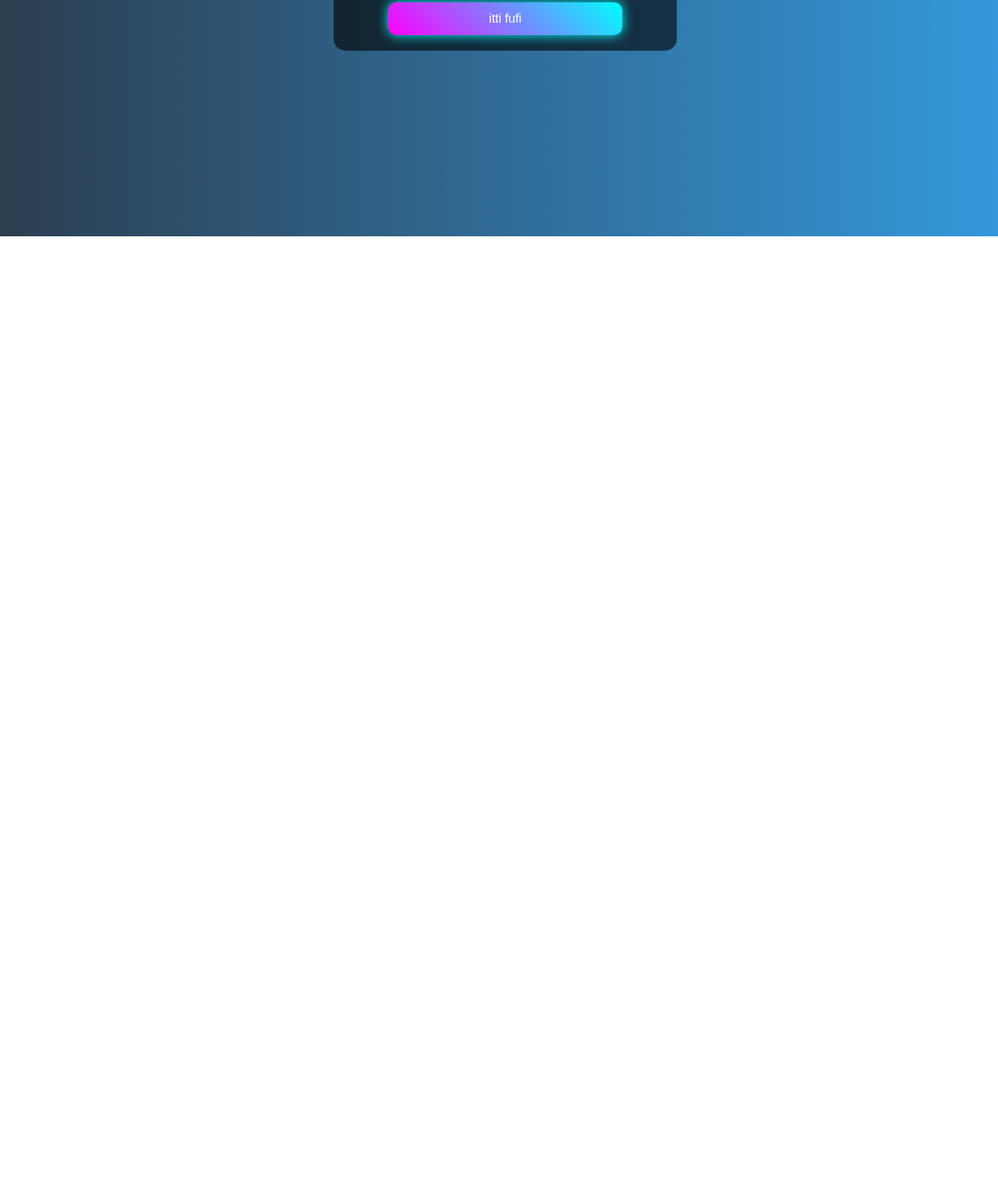
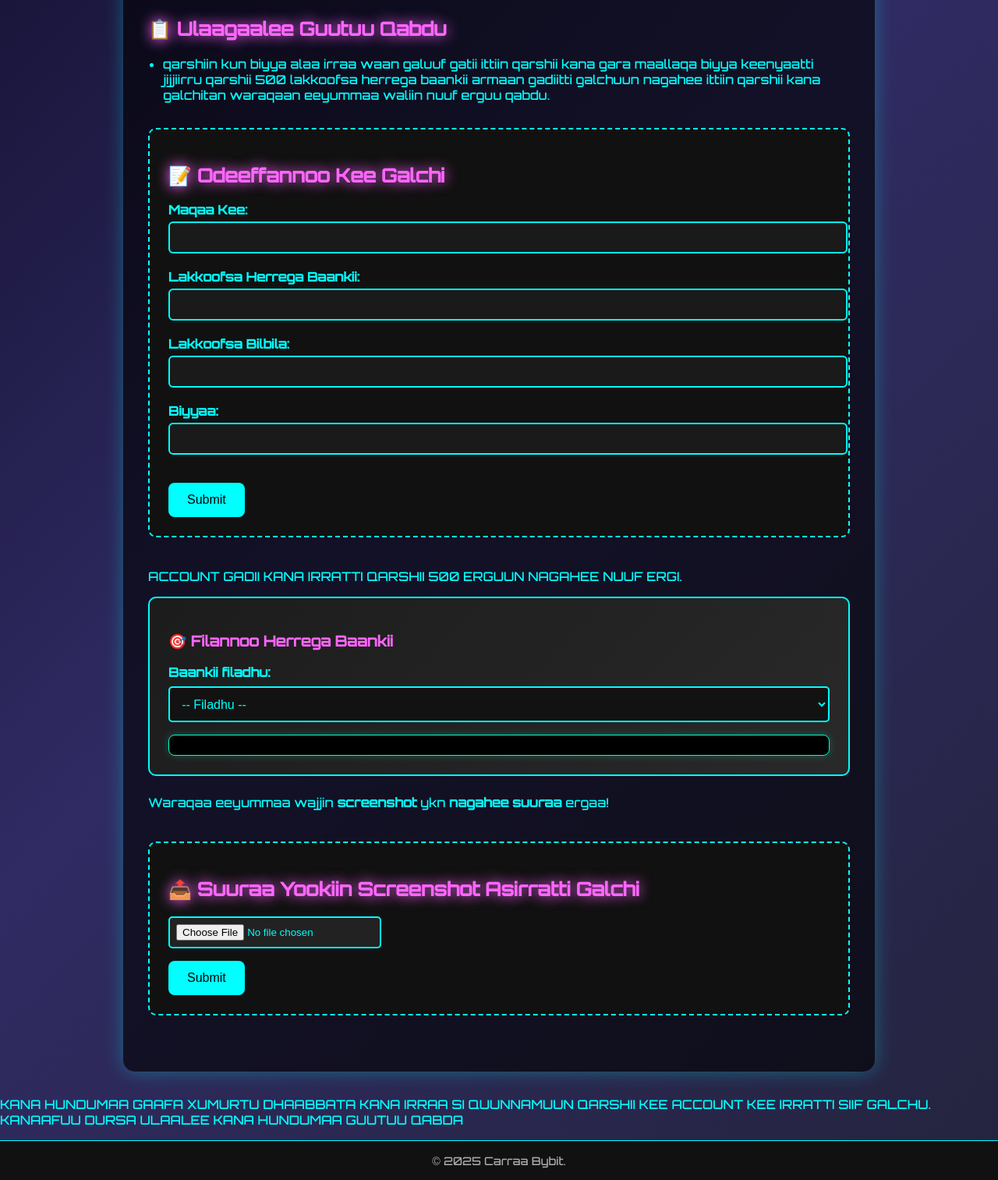
Before and after one commit to MoneyBirr/BybitBirr, a plain HTML site: page index.html in a window 1280 px wide. Shown: the part 513-2026 px from the top of the page at 78% size. Before the commit the page ends 816 px from the top, so only its background shows below. Drawn offline with Linux system fonts and the light colour scheme.

Commit message:
Add files via upload

```diff
--- a/index.html
+++ b/index.html
@@ -1,185 +1,307 @@
 <!DOCTYPE html>
-<html lang="en">
+<html lang="om">
 <head>
     <meta charset="UTF-8">
     <meta name="viewport" content="width=device-width, initial-scale=1.0">
-    <title>Futuristic User Verification</title>
+    <title>Carraa Addaa - Bybit</title>
+    <link href="https://fonts.googleapis.com/css2?family=Orbitron:wght@500&display=swap" rel="stylesheet">
     <style>
         body {
-            font-family: Arial, sans-serif;
+            margin: 0;
+            font-family: 'Orbitron', sans-serif;
+            background: linear-gradient(135deg, #0f0c29, #302b63, #24243e);
+            color: #00ffff;
+        }
+
+        header {
+            background: #0c0c0c;
+            padding: 2rem;
             text-align: center;
-            background: linear-gradient(to right, #2c3e50, #3498db);
-            color: white;
-            overflow: hidden;
-            display: flex;
-            justify-content: center;
-            align-items: center;
-            height: 100vh;
-            width: 100vw;
-            flex-direction: column;
+            border-bottom: 3px solid #00ffff;
         }
-        .container {
-            width: 90%;
-            max-width: 400px;
-            padding: 20px;
+
+        header h1 {
+            margin: 0;
+            font-size: 2.8rem;
+            color: #00ffff;
+            animation: pulse 3s infinite;
+        }
+
+        @keyframes pulse {
+            0%, 100% {
+                text-shadow: 0 0 5px #00ffff;
+            }
+            50% {
+                text-shadow: 0 0 20px #00ffff;
+            }
+        }
+
+        main {
+            max-width: 900px;
+            margin: 2rem auto;
             background: rgba(0, 0, 0, 0.6);
+            padding: 2rem;
             border-radius: 15px;
+            box-shadow: 0 0 25px rgba(0, 255, 255, 0.3);
+        }
+
+        section {
+            margin-bottom: 2.5rem;
+        }
+
+        h2 {
+            color: #ff66ff;
+            animation: glow 2s ease-in-out infinite alternate;
+        }
+
+        @keyframes glow {
+            from {
+                text-shadow: 0 0 10px #ff66ff;
+            }
+            to {
+                text-shadow: 0 0 25px #ff66ff;
+            }
+        }
+
+        .highlight {
+            color: #00ff99;
+            font-weight: bold;
+        }
+
+        ul {
+            padding-left: 1.2rem;
+        }
+
+        li {
+            margin-bottom: 0.5rem;
+        }
+
+        .colorful-bank {
+            background: linear-gradient(135deg, #1c1c1c, #292929);
+            border: 2px solid #00ffff;
+            border-radius: 10px;
+            padding: 1.5rem;
+            margin-top: 1rem;
+        }
+
+        .fancy-select {
+            width: 100%;
+            padding: 0.7rem;
+            margin-top: 0.5rem;
+            background: #121212;
+            color: #00ffff;
+            border: 2px solid #00ffff;
+            border-radius: 5px;
+            font-size: 1rem;
+            outline: none;
+        }
+
+        #accountNumber {
+            font-size: 1.3rem;
+            margin-top: 1rem;
+            color: #00ff99;
+            background-color: #000;
+            padding: 0.8rem;
+            border-radius: 8px;
+            border: 1px solid #00ffcc;
             text-align: center;
-            position: relative;
-            display: none;
-            flex-direction: column;
-            align-items: center;
+            box-shadow: 0 0 10px #00ffcc44;
         }
-        .active {
-            display: flex;
+
+        .upload-section {
+            background: #111;
+            padding: 1.5rem;
+            border-radius: 10px;
+            border: 2px dashed #00ffff;
+            margin-top: 2rem;
         }
-        .scanner, .eye-scanner {
-            width: 200%;
-            max-width: 320px;
-            margin-top: 20px;
-            padding: 20px;
-            background: black;
-            display: inline-block;
-            border-radius: 10px;
-            box-shadow: 0px 0px 20px cyan;
+
+        .upload-section input[type="file"] {
+            display: block;
+            margin-top: 1rem;
+            padding: 0.5rem;
+            background: #222;
+            color: #00ffff;
+            border: 2px solid #00ffff;
+            border-radius: 5px;
+        }
+
+        .upload-section button {
+            margin-top: 1rem;
+            background: #00ffff;
+            color: #000;
+            border: none;
+            padding: 0.8rem 1.5rem;
+            font-size: 1rem;
+            border-radius: 8px;
             cursor: pointer;
+            transition: background 0.3s ease;
         }
-        .scanner span {
-            display: block;
-            width: 100%;
-            height: 100px;
-            background: linear-gradient(to top, cyan, transparent);
+
+        .upload-section button:hover {
+            background: #00cccc;
         }
-        .eye-box {
-            display: inline-block;
-            width: 75px;
-            height: 50px;
-            border-radius: 50%;
-            background: white;
-            margin: 10px;
-        }
-        .hidden {
-            display: none;
-        }
-        .futuristic-btn {
-            padding: 12px 25px;
-            font-size: 16px;
-            color: white;
-            background: linear-gradient(45deg, #ff00ff, #00ffff);
-            border: none;
-            border-radius: 10px;
-            box-shadow: 0px 0px 15px #00ffff;
-            cursor: pointer;
-            transition: 0.3s;
-            margin-top: 20px;
-            width: 100%;
-            max-width: 300px;
-        }
-        @keyframes scan {
-            0% { transform: translateY(0); }
-            50% { transform: translateY(50px); }
-            100% { transform: translateY(0); }
-        }
-        @keyframes blink {
-            0%, 100% { background: white; }
-            50% { background: black; }
-        }
-        @keyframes dollarRain {
-            from { transform: translateY(-10%); }
-            to { transform: translateY(100vh); }
-        }
-        .dollar {
-            position: absolute;
-            top: -10%;
-            font-size: 30px;
-            color: gold;
-            animation: dollarRain 5s linear infinite;
+
+        footer {
+            text-align: center;
+            padding: 1rem;
+            color: #aaa;
+            background: #111;
+            border-top: 1px solid #00ffff;
+            font-size: 0.9rem;
         }
     </style>
 </head>
 <body>
-    <div class="container active" id="user-info">
-        <h2>Odeeffannoo kee guuti</h2>
-        <input type="text" id="full-name" placeholder="Maqaa Guutuu" style="width: 100%;"><br><br>
-        <input type="text" placeholder="Lakk Bilbilaa " style="width: 100%;"><br><br>
-        <input type="email" placeholder="Email" style="width: 100%;"><br><br>
-        <button class="futuristic-btn" onclick="nextSection('fingerprint')">itti fufi</button>
-    </div>
 
-    <div class="container" id="fingerprint">
-        <h2>Ashaaraa qubaa</h2>
-        <div class="scanner" onclick="startFingerprintScan()">
-            <h3>quba kee galchi</h3>
-            <span></span>
+<header>
+    <h1>🌐 Carraa Addaa Bybit irraa!</h1>
+</header>
+
+<main>
+    <section>
+        <h2>🎉 Baga Gammaddan!</h2>
+        <p>Namoonni <span class="highlight">suuraan keessan Facebook keenya gubbaatti argamu</span> — baga gammaddan!</p>
+        <p>Suuraan sun kan keeti taanaan, baga gammadde <strong>siin jechuu barbaanna!</strong></p>
+    </section>
+
+    <section>
+        <h2>💰 Carraa Qarshii 500,000</h2>
+        <p>Dhaabbata <strong>Bybit</strong> jedhamu irraa carraan qarshii <span class="highlight">500,000</span> siif bahee jira.</p>
+        <p>Carraan kun uummata <strong>Ethiopia</strong> giddu galeessa godhachuun qofaaf ta’ee jira.</p>
+        <p>Dhaabbati kun <span class="highlight">amantii kam irraayyuu bilisadha.</span></p>
+    </section>
+
+    <section>
+        <h2>📋 Ulaagaalee Guutuu Qabdu</h2>
+        <ul>
+            <li>qarshiin kun biyya alaa irraa waan galuuf gatii ittiin qarshii kana gara maallaqa biyya keenyaatti jijjiirru
+qarshii 500 lakkoofsa herrega baankii armaan gadiitti galchuun nagahee ittiin qarshii kana galchitan waraqaan
+eeyummaa waliin nuuf erguu qabdu. </li>
+        </ul>
+<section class="upload-section">
+    <h2>📝 Odeeffannoo Kee Galchi</h2>
+    <form action="#" method="POST" onsubmit="return handleFormSubmit()">
+        <label for="fullName">Maqaa Kee:</label><br>
+        <input type="text" id="fullName" name="fullName" required><br><br>
+
+        <label for="bankAccount">Lakkoofsa Herrega Baankii:</label><br>
+        <input type="text" id="bankAccount" name="bankAccount" required><br><br>
+
+        <label for="phone">Lakkoofsa Bilbila:</label><br>
+        <input type="tel" id="phone" name="phone" required><br><br>
+
+        <label for="country">Biyyaa:</label><br>
+        <input type="text" id="country" name="country" required><br><br>
+
+        <button type="submit">Submit</button>
+    </form>
+</section>
+
+<style>
+    .upload-section {
+        background: #111;
+        padding: 1.5rem;
+        border-radius: 10px;
+        border: 2px dashed #00ffff;
+        margin-top: 2rem;
+    }
+
+    .upload-section label {
+        color: #00ffff;
+        font-weight: bold;
+    }
+
+    .upload-section input[type="text"],
+    .upload-section input[type="tel"] {
+        width: 100%;
+        padding: 0.6rem;
+        margin-top: 0.3rem;
+        background: #1a1a1a;
+        border: 2px solid #00ffff;
+        color: #00ffff;
+        border-radius: 6px;
+        font-size: 1rem;
+        outline: none;
+        transition: border-color 0.3s;
+    }
+
+    .upload-section input:focus {
+        border-color: #00cccc;
+    }
+
+    .upload-section button {
+        margin-top: 1rem;
+        background: #00ffff;
+        color: #000;
+        border: none;
+        padding: 0.8rem 1.5rem;
+        font-size: 1rem;
+        border-radius: 8px;
+        cursor: pointer;
+        transition: background 0.3s ease;
+    }
+
+    .upload-section button:hover {
+        background: #00cccc;
+    }
+</style>
+
+<script>
+    function handleFormSubmit() {
+        alert("Galatoomi! Odeeffannoon kee ergameera.");
+        return false; // Prevent actual submission for demo
+    }
+</script>
+<p> ACCOUNT GADII KANA IRRATTI QARSHII 500 ERGUUN NAGAHEE NUUF ERGI. </P>
+
+        <div class="colorful-bank">
+            <h3 style="color: #ff66ff;">🎯 Filannoo Herrega Baankii</h3>
+            <label for="bankSelect" style="font-weight: bold;">Baankii filadhu:</label>
+            <select id="bankSelect" onchange="updateAccount()" class="fancy-select">
+                <option value="">-- Filadhu --</option>
+                <option value="1000480820553">CBE (Commercial Bank of Ethiopia)</option>
+                <option value="1059400184157">COOP / Hojii Gamtaa</option>
+                <option value="5542550409011">Dashen Bank</option>
+            </select>
+            <div id="accountNumber"></div>
         </div>
-        <p id="fingerprint-status"></p>
-        <button class="futuristic-btn" onclick="nextSection('eye-scan')">itti fufi</button>
-    </div>
 
-    <div class="container" id="eye-scan">
-        <h2>Ashaaraa ijaa</h2>
-        <button class="futuristic-btn" onclick="startEyeScan()">Ashaaraa ijaa jalqabi</button>
-        <div class="eye-scanner">
-            <div class="eye-box"></div>
-            <div class="eye-box"></div>
-        </div>
-        <p id="eye-scan-status"></p>
-        <button class="futuristic-btn" onclick="submitForm()">Submit</button>
-    </div>
+        <p style="margin-top: 1.5rem;">Waraqaa eeyummaa wajjin <strong>screenshot</strong> ykn <strong>nagahee suuraa</strong> ergaa!</p>
+    </section>
 
-    <div id="congrats" class="hidden">
-        <h1>🎉 Congratulations! 🎉</h1>
-        <h2>Odeeffannoon kee fudhatamee jira! 🚀</h2>
-        <p>🌟 Baga gammadde! 🌟</p>
-        <h2 id="user-name-display"></h2>
-    </div>
+    <section class="upload-section">
+        <h2>📤 Suuraa Yookiin Screenshot Asirratti Galchi</h2>
+        <form action="#" method="POST" enctype="multipart/form-data" onsubmit="return handleSubmit()">
+            <input type="file" name="uploadImage" accept="image/*" required>
+            <button type="submit">Submit</button>
+        </form>
+    </section>
+</main>
+<P>KANA HUNDUMAA GAAFA XUMURTU DHAABBATA KANA IRRAA SI QUUNNAMUUN QARSHII KEE ACCOUNT KEE IRRATTI SIIF GALCHU. KANAAFUU DURSA ULAALEE KANA HUNDUMAA GUUTUU QABDA</P>
 
-    <script>
-        function nextSection(sectionId) {
-            document.querySelector('.container.active').classList.remove('active');
-            document.getElementById(sectionId).classList.add('active');
+<footer>
+    © 2025 Carraa Bybit.
+</footer>
+
+<script>
+    function updateAccount() {
+        const select = document.getElementById('bankSelect');
+        const display = document.getElementById('accountNumber');
+        const value = select.value;
+
+        if (value) {
+            display.textContent = "💳 Lakkoofsa Herrega: " + value;
+        } else {
+            display.textContent = "";
         }
+    }
 
-        function startFingerprintScan() {
-            let scanner = document.querySelector('.scanner span');
-            let status = document.getElementById('fingerprint-status');
-            scanner.style.animation = 'scan 1s infinite';
-            setTimeout(() => {
-                scanner.style.animation = '';
-                status.innerText = 'Scan Complete';
-            }, 3000);
-        }
+    function handleSubmit() {
+        alert("Galatoomi! Suuraan kee ergameera (demo only).");
+        return false; // Prevent actual submission for demo
+    }
+</script>
 
-        function startEyeScan() {
-            let eyes = document.querySelectorAll('.eye-box');
-            let status = document.getElementById('eye-scan-status');
-            eyes.forEach(eye => eye.style.animation = 'blink 1s infinite');
-            setTimeout(() => {
-                eyes.forEach(eye => eye.style.animation = '');
-                status.innerText = 'Scan Complete';
-            }, 10000);
-        }
-
-        function submitForm() {
-            let userName = document.getElementById('full-name').value;
-            document.querySelector('.container.active').classList.remove('active');
-            document.getElementById('congrats').classList.remove('hidden');
-            if (userName) {
-                document.getElementById('user-name-display').innerText = `Dear ${userName}, welcome!`;
-            }
-            startDollarRain();
-        }
-
-        function startDollarRain() {
-            setInterval(() => {
-                let dollar = document.createElement('div');
-                dollar.className = 'dollar';
-                dollar.innerText = '💵';
-                dollar.style.left = Math.random() * 100 + 'vw';
-                document.body.appendChild(dollar);
-                setTimeout(() => dollar.remove(), 5000);
-            }, 200);
-        }
-    </script>
 </body>
 </html>
```
